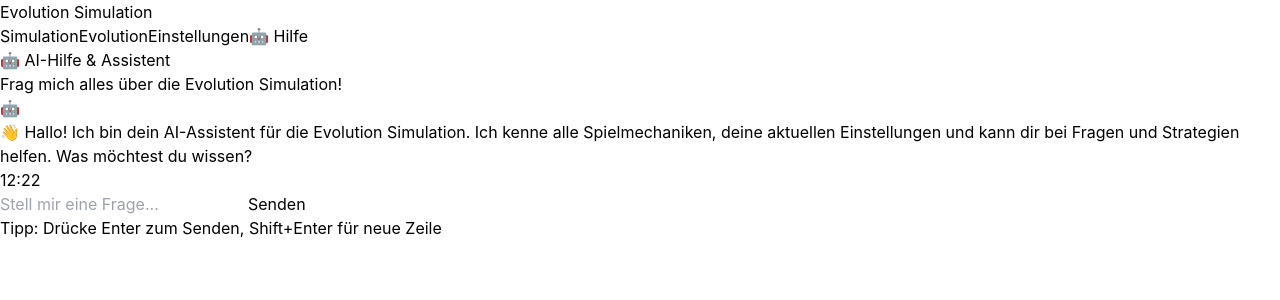
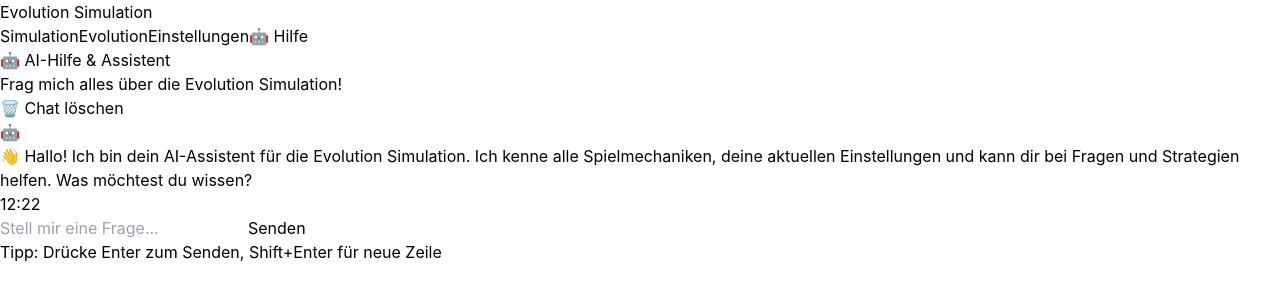
Before and after one commit to MichaelHein65/evolution-simulation, a React (Vite) app: page /evolution-simulation/help in a window 1280 px wide. Shown: the top 300 px of the page. Built offline with nearby package versions, Linux system fonts and the light colour scheme; what chartjs-plugin-zoom would draw is missing.

Commit message:
Feature: Chat-Verlauf persistent + Löschen-Button

```diff
--- a/src/pages/HelpPage.tsx
+++ b/src/pages/HelpPage.tsx
@@ -8,19 +8,39 @@ interface Message {
 }
 
 export default function HelpPage() {
-  const [messages, setMessages] = useState<Message[]>([
-    {
+  const [messages, setMessages] = useState<Message[]>(() => {
+    // Load chat history from localStorage
+    const saved = localStorage.getItem('ai-chat-history');
+    if (saved) {
+      try {
+        const parsed = JSON.parse(saved);
+        // Convert timestamp strings back to Date objects
+        return parsed.map((m: Message) => ({
+          ...m,
+          timestamp: new Date(m.timestamp)
+        }));
+      } catch (e) {
+        console.error('Failed to load chat history:', e);
+      }
+    }
+    // Default welcome message
+    return [{
       role: 'assistant',
       content: '👋 Hallo! Ich bin dein AI-Assistent für die Evolution Simulation. Ich kenne alle Spielmechaniken, deine aktuellen Einstellungen und kann dir bei Fragen und Strategien helfen. Was möchtest du wissen?',
       timestamp: new Date()
-    }
-  ]);
+    }];
+  });
   const [input, setInput] = useState('');
   const [isLoading, setIsLoading] = useState(false);
   const [wasRunning, setWasRunning] = useState(false);
   const messagesEndRef = useRef<HTMLDivElement>(null);
 
   const { populations, worldConfig, renderData, running, pauseSimulation, startSimulation } = useSimulationStore();
+
+  // Save chat history to localStorage whenever messages change
+  useEffect(() => {
+    localStorage.setItem('ai-chat-history', JSON.stringify(messages));
+  }, [messages]);
 
   // Pause simulation when entering help page, resume when leaving
   useEffect(() => {
@@ -194,6 +214,19 @@ WICHTIG:
     }
   };
 
+  const clearChat = () => {
+    const confirmClear = window.confirm('Möchtest du den Chat-Verlauf wirklich löschen?');
+    if (confirmClear) {
+      const welcomeMessage: Message = {
+        role: 'assistant',
+        content: '👋 Hallo! Ich bin dein AI-Assistent für die Evolution Simulation. Ich kenne alle Spielmechaniken, deine aktuellen Einstellungen und kann dir bei Fragen und Strategien helfen. Was möchtest du wissen?',
+        timestamp: new Date()
+      };
+      setMessages([welcomeMessage]);
+      localStorage.removeItem('ai-chat-history');
+    }
+  };
+
   return (
     <div className="container mx-auto px-4 py-8 max-w-4xl h-[calc(100vh-4rem)]">
       {/* Pause Indicator */}
@@ -210,12 +243,23 @@ WICHTIG:
       <div className="bg-gray-800 rounded-xl shadow-2xl h-full flex flex-col overflow-hidden border border-gray-700">
         {/* Header */}
         <div className="bg-gradient-to-r from-blue-600 to-purple-600 p-6 text-white">
+          <div className="flex items-center justify-between">
+            <div>
               <h1 className="text-3xl font-bold flex items-center gap-3">
                 🤖 AI-Hilfe & Assistent
               </h1>
               <p className="text-blue-100 mt-2">
                 Frag mich alles über die Evolution Simulation!
               </p>
+            </div>
+            <button
+              onClick={clearChat}
+              className="bg-red-500/20 hover:bg-red-500/30 text-red-200 px-4 py-2 rounded-lg transition-colors text-sm border border-red-400/30"
+              title="Chat-Verlauf löschen"
+            >
+              🗑️ Chat löschen
+            </button>
+          </div>
         </div>
 
         {/* Messages */}
```
Lines whose indentation alone changed are shown as unchanged.
